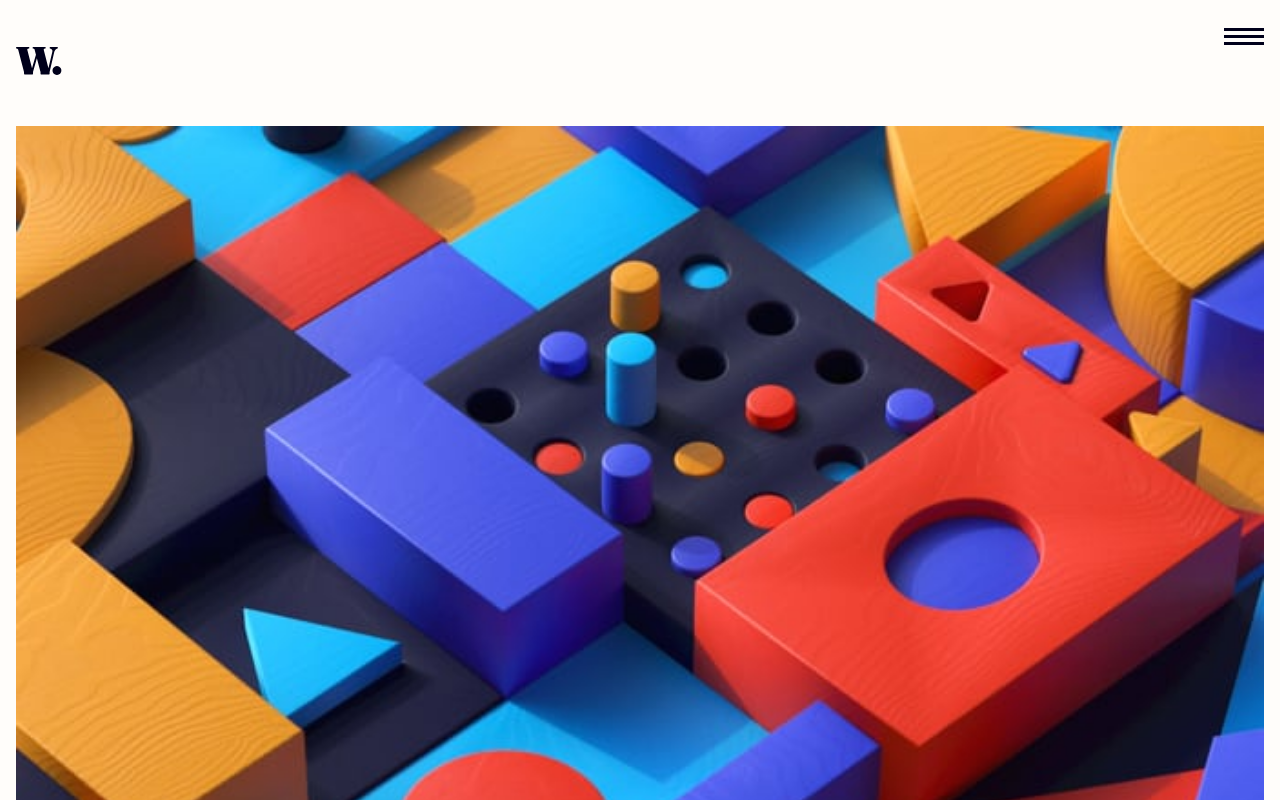
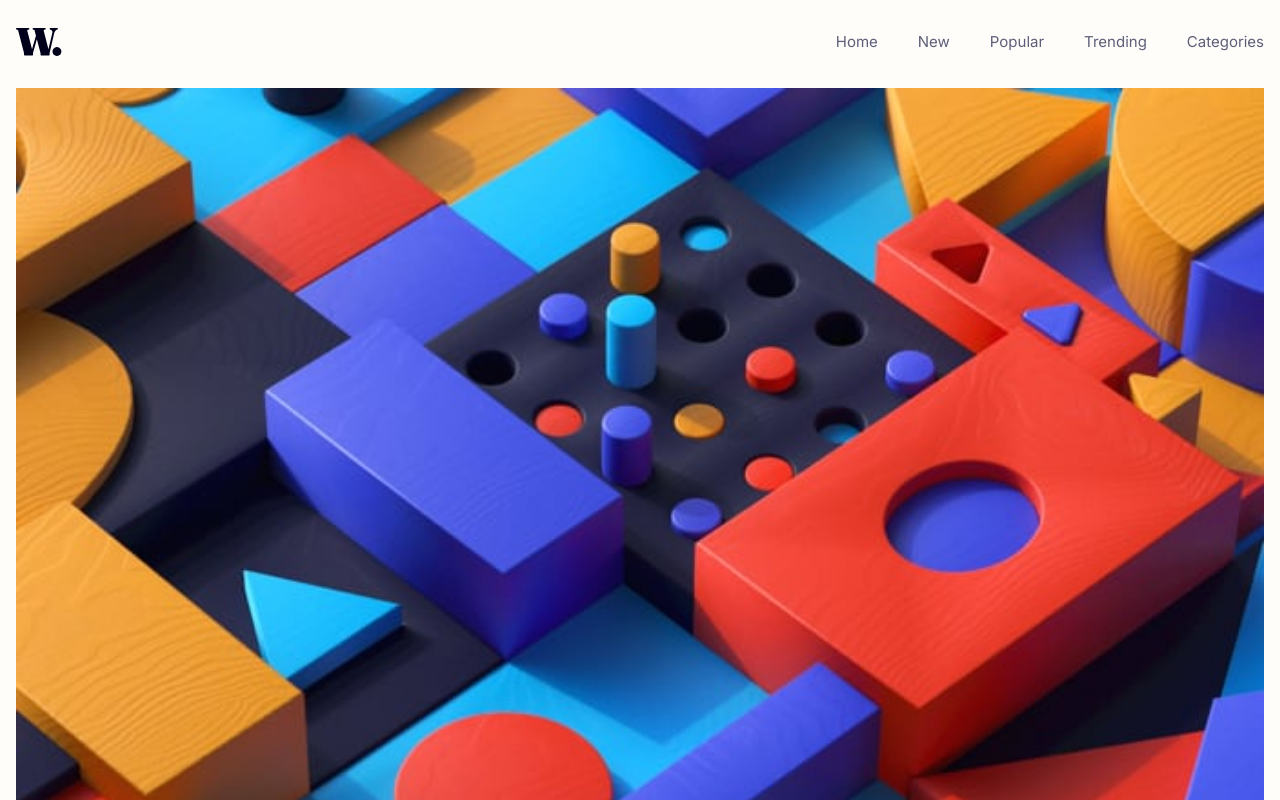
Before and after one commit to Orliland/news-homepage, a React (Vite) app: page / in a window 1280 px wide. Shown: the top 800 px of the page. Built offline with nearby package versions, Linux system fonts and the light colour scheme.

Commit message:
add menu component

```diff
--- a/src/App.css
+++ b/src/App.css
@@ -1,92 +1,4 @@
-header {
-  display: flex;
-  justify-content: space-between;
-  align-items: center;
-  padding: 2.8rem 1.6rem 3.2rem;
-}
-
-.logo {
-  height: 2.8rem;
-  width: auto;
-}
-
 /* Menu open styles */
-.menu .menu__item {
-  display: none;
-}
-
-.menu__opened {
-  position: fixed;
-  top: 0;
-  left: 0;
-
-  width: 100vw;
-  height: 100vh;
-
-  background-color: var(--dark-space-blue-transparent);
-
-  animation: displayMenu;
-  animation-duration: 0.4s;
-}
-
-@keyframes displayMenu {
-  0% {
-    opacity: 0;
-  }
-
-  100% {
-    opacity: 1;
-  }
-}
-
-.menu__opened > .menu__container {
-  position: relative;
-  left: 32vw;
-
-  width: 68vw;
-  height: 100vh;
-
-  background-color: var(--almost-white);
-
-  animation: moveMenu;
-  animation-duration: 0.4s;
-}
-
-@keyframes moveMenu {
-  0% {
-    left: 100vw;
-  }
-
-  100% {
-    left: 32vw;
-  }
-}
-
-.menu__opened .menu__action {
-  display: flex;
-  justify-content: flex-end;
-
-  padding: 2.8rem 2rem;
-}
-
-.menu__container {
-  margin: 0;
-  padding: 0;
-
-  list-style: none;
-}
-
-.menu__container div {
-  margin-top: 4.5rem;
-}
-
-.menu__item {
-  padding: 1.2rem 2.4rem;
-
-  color: var(--dark-space-blue);
-
-  font: var(--menu--text);
-}
 
 main {
   display: flex;
--- a/src/components/Header.jsx
+++ /dev/null
@@ -1,14 +0,0 @@
-import Logo from "../assets/logo.svg";
-import MenuBar from "./MenuBar";
-
-function Header() {
-  return (
-    <header className="header">
-      <img src={Logo} alt="logo" className="logo" />
-
-      <MenuBar />
-    </header>
-  );
-}
-
-export default Header;
--- /dev/null
+++ b/src/components/Header/header.css
@@ -0,0 +1,121 @@
+header {
+  display: flex;
+  justify-content: space-between;
+  align-items: center;
+  padding: 2.8rem 1.6rem 3.2rem;
+}
+
+.logo {
+  height: 2.8rem;
+  width: auto;
+}
+
+/* Estilos que se necesitan tanto en mobile como en desktop para el menu */
+
+.menu__links {
+  margin: 0;
+
+  background-color: var(--almost-white);
+
+  list-style: none;
+}
+
+.menu__item {
+  font: var(--menu--mobile);
+
+  color: var(--dark-space-blue);
+}
+
+.menu__control {
+  display: none;
+}
+
+/* Control del menu */
+
+@media (max-width: 550px) {
+  .menu__links {
+    position: fixed;
+    top: 0;
+    left: 32vw;
+
+    display: flex;
+    flex-direction: column;
+    gap: 2.4rem;
+
+    padding: 14.4rem 2.4rem 0;
+
+    width: 68vw;
+    height: 100vh;
+
+    box-shadow: 0 0 0 9999px var(--dark-space-blue-transparent);
+  }
+
+  .menu__control {
+    z-index: 3;
+    display: flex;
+    align-items: center;
+    padding: 0;
+    width: 4rem;
+    aspect-ratio: 1/1;
+    border: none;
+
+    background-color: transparent;
+  }
+
+  .menu--open {
+    display: flex;
+    animation: openMenu 0.6s;
+  }
+
+  .menu--close {
+    animation: closeMenu 0.6s;
+    animation-fill-mode: forwards;
+  }
+}
+
+@media (min-width: 550px) {
+  /* Estilos para desktop */
+
+  .menu__links {
+    display: flex;
+    flex-direction: row;
+    gap: 4rem;
+
+    padding: 0;
+  }
+
+  .menu__item {
+    color: var(--gunmetal);
+
+    font: var(--body);
+  }
+}
+
+/* Animaciones menu */
+@keyframes openMenu {
+  0% {
+    opacity: 0;
+    left: 100vw;
+  }
+
+  100% {
+    opacity: 1;
+
+    left: 32vw;
+  }
+}
+
+@keyframes closeMenu {
+  0% {
+    opacity: 1;
+    left: 32vw;
+  }
+
+  100% {
+    left: 100vw;
+    opacity: 0;
+
+    box-shadow: none;
+    display: none;
+  }
+}
--- /dev/null
+++ b/src/components/Header/index.jsx
@@ -0,0 +1,34 @@
+import { useState } from "react";
+import "./header.css";
+import Logo from "../../assets/logo.svg";
+
+import MenuIcon from "../../assets/icon-menu.svg";
+import CloseIcon from "../../assets/icon-menu-close.svg";
+
+function Header() {
+  const [showMenu, setShowMenu] = useState(false);
+
+  function handleOpenMenu() {
+    setShowMenu(!showMenu);
+  }
+
+  return (
+    <header className="header">
+      <img src={Logo} alt="logo" className="logo" />
+
+      <ul className={`menu__links ${showMenu ? "menu--open" : "menu--close"}`}>
+        <li className="menu__item">Home</li>
+        <li className="menu__item">New</li>
+        <li className="menu__item">Popular</li>
+        <li className="menu__item">Trending</li>
+        <li className="menu__item">Categories</li>
+      </ul>
+
+      <button className="menu__control" onClick={handleOpenMenu}>
+        <img src={showMenu ? CloseIcon : MenuIcon} alt="menu control" />
+      </button>
+    </header>
+  );
+}
+
+export default Header;
--- a/src/components/MenuBar.jsx
+++ /dev/null
@@ -1,42 +0,0 @@
-import { useState } from "react";
-import MenuIcon from "../assets/icon-menu.svg";
-import CloseIcon from "../assets/icon-menu-close.svg";
-
-function MenuBar() {
-  const [showMenu, setShowMenu] = useState(false);
-
-  function handleOpenMenu() {
-    setShowMenu(!showMenu);
-  }
-
-  return (
-    <nav className={showMenu ? "menu__opened" : "menu"}>
-      <ul className="menu__container">
-        <li className="menu__action">
-          <img
-            src={showMenu ? CloseIcon : MenuIcon}
-            alt="menu"
-            className="menu__icon"
-            onClick={handleOpenMenu}
-          />
-        </li>
-        <div>
-          <li className="menu__item">Home</li>
-          <li className="menu__item">New</li>
-          <li className="menu__item">Popular</li>
-          <li className="menu__item">Trending</li>
-          <li className="menu__item">Categories</li>
-        </div>
-      </ul>
-    </nav>
-  );
-
-  // <div className="menu">
-  //   <ul className="menu__container">
-  //   <li className="menu__item">
-  //   </li>
-  // </ul>
-  // </div>
-}
-
-export default MenuBar;
--- a/src/index.css
+++ b/src/index.css
@@ -19,7 +19,7 @@
   --heading-xs: 800 1.8rem/2.4rem "Inter", sans-serif;
   --body: 400 1.5rem/2.6rem "Inter", sans-serif;
   --button-small: 700 1.4rem/2.4rem "Inter", sans-serif;
-  --menu--text: 400 1.8rem/2.4rem "Inter", sans-serif;
+  --menu--mobile: 400 1.8rem/2.4rem "Inter", sans-serif;
 }
 
 body {
```
